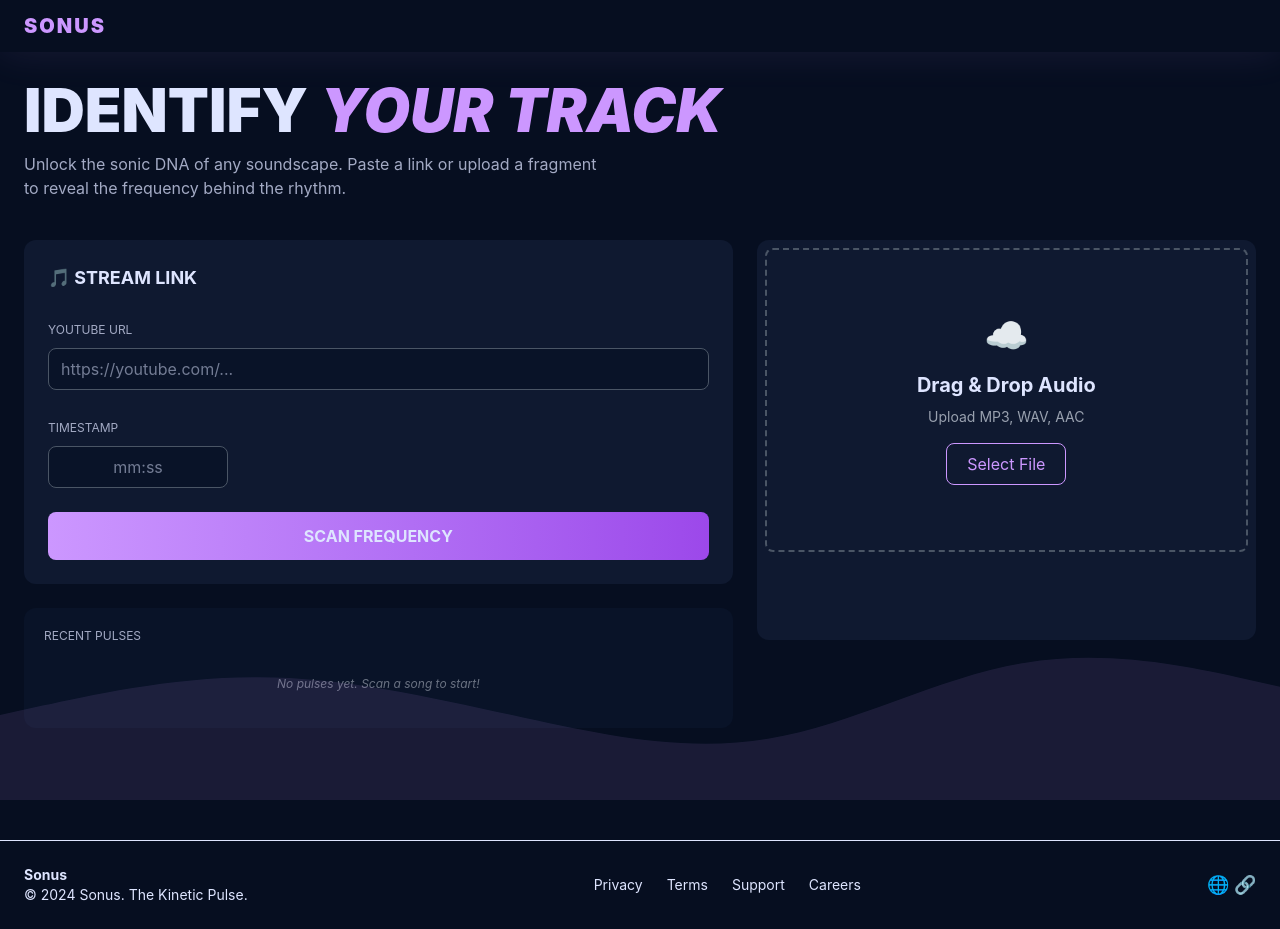
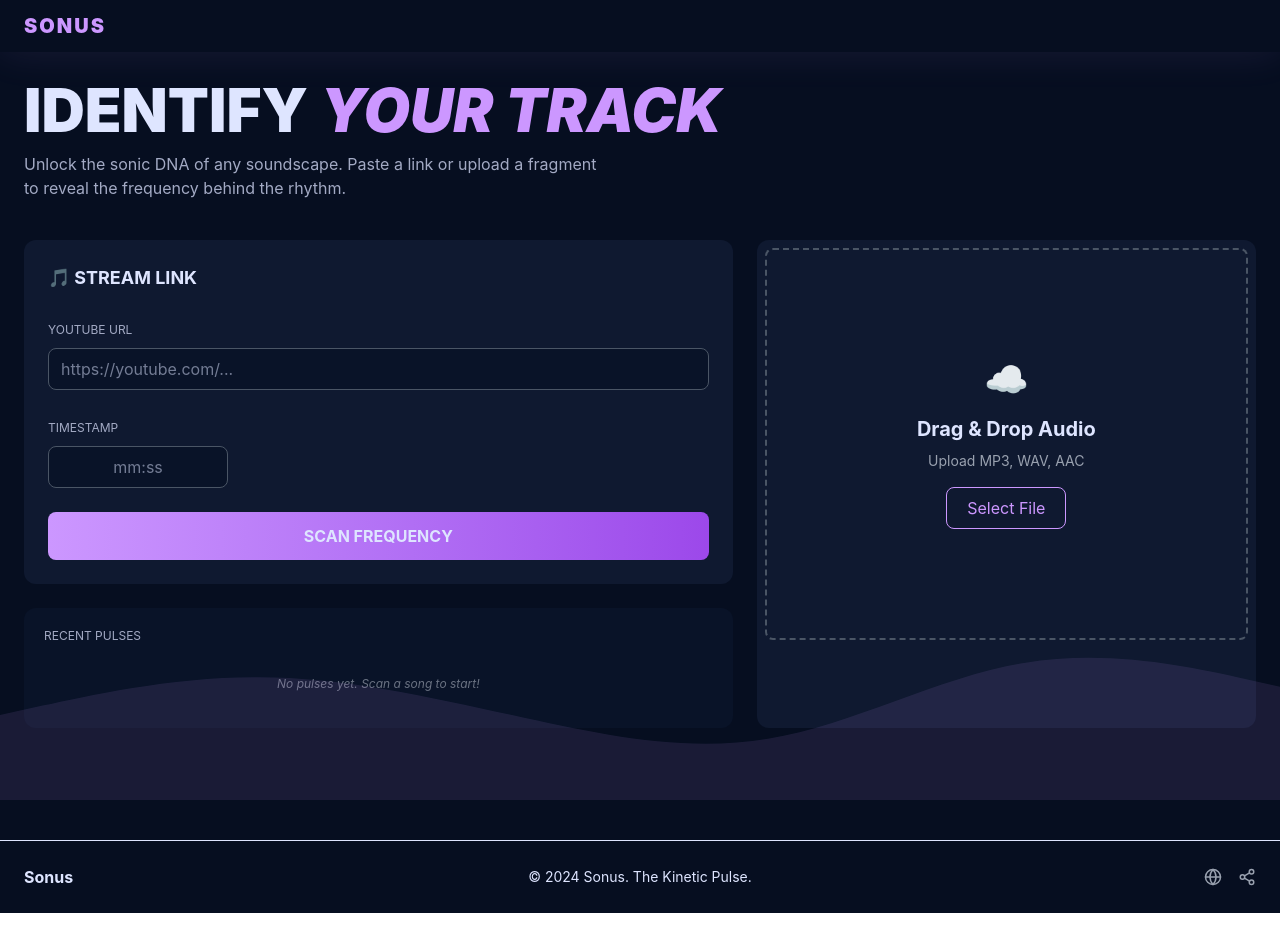
Before and after one commit to TuheliRay/Sonus, a React (Vite) app in the folder frontend/: page / in a window 1280 px wide. Built offline with nearby package versions, Linux system fonts and the light colour scheme.

Commit message:
Complete Frontend

```diff
--- a/frontend/src/App.jsx
+++ b/frontend/src/App.jsx
@@ -1,10 +1,23 @@
+import { useState } from "react";
 import Navbar from "./components/Navbar";
 import Hero from "./components/Hero";
 import StreamInput from "./components/StreamInput";
 import UploadSection from "./components/UploadSection";
 import Footer from "./components/Footer";
+import RecentPulses from "./components/RecentPulses";
 
 export default function App() {
+  const [pulses, setPulses] = useState([]);
+
+  const addPulse = (data) => {
+    const pulse = {
+      ...data,
+      timestamp: Date.now(),
+      timeAgo: "Just now"
+    };
+    setPulses(prev => [pulse, ...prev]);
+  };
+
   return (
     <div className="bg-[#060e20] text-[#dee5ff] min-h-screen font-body">
       <Navbar />
@@ -13,12 +26,13 @@ export default function App() {
         <Hero />
 
         <div className="grid grid-cols-1 lg:grid-cols-12 gap-6 items-start">
-          <div className="lg:col-span-7">
-            <StreamInput />
+          <div className="lg:col-span-7 flex flex-col gap-6">
+            <StreamInput onAddPulse={addPulse} />
+            <RecentPulses pulses={pulses} />
           </div>
 
           <div className="lg:col-span-5">
-            <UploadSection />
+            <UploadSection onAddPulse={addPulse} />
           </div>
         </div>
       </main>
--- a/frontend/src/components/Footer.jsx
+++ b/frontend/src/components/Footer.jsx
@@ -1,20 +1,19 @@
+import { Globe, Share2 } from 'lucide-react';
+
 export default function Footer() {
   return (
-    <footer className="mt-16 border-t border-border px-6 py-6 flex flex-col md:flex-row justify-between items-center text-sm text-textSub gap-4">
-      <div>
-        <div className="text-primaryFrom font-bold">Sonus</div>
+    <footer className="mt-16 border-t border-border px-6 py-6 flex flex-col md:flex-row items-center justify-between text-sm text-textSub gap-4 w-full">
+      <div className="w-full md:w-1/3 flex justify-center md:justify-start">
+        <div className="text-primaryFrom font-bold text-base">Sonus</div>
+      </div>
+
+      <div className="w-full md:w-1/3 flex justify-center text-center">
         <p>© 2024 Sonus. The Kinetic Pulse.</p>
       </div>
 
-      <div className="flex gap-6">
-        <a href="#">Privacy</a>
-        <a href="#">Terms</a>
-        <a href="#">Support</a>
-        <a href="#">Careers</a>
-      </div>
-
-      <div className="flex gap-4 text-lg">
-        🌐 🔗
+      <div className="w-full md:w-1/3 flex justify-center md:justify-end gap-4 text-gray-400">
+        <Globe size={18} className="cursor-pointer hover:text-gray-200 transition-colors" />
+        <Share2 size={18} className="cursor-pointer hover:text-gray-200 transition-colors" />
       </div>
     </footer>
 
--- /dev/null
+++ b/frontend/src/components/RecentPulses.jsx
@@ -0,0 +1,25 @@
+export default function RecentPulses({ pulses }) {
+  return (
+    <div className="bg-[#091328] rounded-xl p-5">
+      <h3 className="text-xs text-[#a3aac4] uppercase mb-4">
+        Recent Pulses
+      </h3>
+      <div className="space-y-3">
+        {pulses.length === 0 ? (
+          <p className="text-xs text-gray-500 italic text-center py-4">
+            No pulses yet. Scan a song to start!
+          </p>
+        ) : (
+          pulses.map((pulse, index) => (
+            <div key={index} className="p-3 bg-[#0f1930] rounded-lg flex justify-between border-l-2 border-[#c084fc]">
+              <div>
+                <p className="font-bold text-sm">{pulse.title || "Unknown Track"}</p>
+                <p className="text-xs text-gray-400">{pulse.artist || "Unknown Artist"} • {pulse.timeAgo}</p>
+              </div>
+            </div>
+          ))
+        )}
+      </div>
+    </div>
+  );
+}
--- a/frontend/src/components/ResultCard.jsx
+++ /dev/null
@@ -1,71 +0,0 @@
-export default function ResultCard() {
-  return (
-    <div className="grid grid-cols-1 lg:grid-cols-12 gap-10 items-center w-full">
-
-      {/* LEFT: Artwork */}
-      <div className="lg:col-span-5 relative group">
-
-        {/* Glow */}
-        <div className="absolute -inset-4 bg-gradient-to-r from-primaryFrom to-primaryTo opacity-20 blur-3xl rounded-full group-hover:opacity-30 transition" />
-
-        {/* Image */}
-        <div className="relative rounded-xl overflow-hidden bg-card border border-border aspect-square shadow-2xl">
-
-          <img
-            src="https://images.unsplash.com/photo-1505740420928-5e560c06d30e"
-            alt="Album Art"
-            className="w-full h-full object-cover"
-          />
-
-          {/* Match Badge */}
-          <div className="absolute top-4 left-4 flex items-center gap-2 bg-bg/80 backdrop-blur px-4 py-2 rounded-full border border-purple-400/20">
-            <span className="w-2 h-2 bg-purple-400 rounded-full animate-pulse" />
-            <span className="text-xs font-bold uppercase tracking-widest text-purple-300">
-              Match 99%
-            </span>
-          </div>
-        </div>
-      </div>
-
-      {/* RIGHT: Info */}
-      <div className="lg:col-span-7 space-y-8">
-
-        {/* Title */}
-        <div>
-          <h1 className="text-4xl sm:text-6xl md:text-7xl font-heading font-black leading-none">
-            Midnight City
-          </h1>
-
-          <h2 className="text-2xl sm:text-3xl text-textSub mt-2">
-            M83
-          </h2>
-        </div>
-
-        {/* Actions */}
-        <div className="grid grid-cols-1 sm:grid-cols-2 gap-4">
-
-          {/* Spotify */}
-          <button className="h-14 rounded-xl font-bold flex items-center justify-center gap-2 bg-gradient-to-r from-primaryFrom to-primaryTo hover:shadow-[0_0_25px_rgba(168,85,247,0.6)] transition active:scale-95">
-            ▶ Listen on Spotify
-          </button>
-
-          {/* YouTube */}
-          <button className="h-14 rounded-xl font-bold bg-card border border-border hover:bg-[#222c44] transition active:scale-95">
-            📺 Watch on YouTube
-          </button>
-
-          {/* Identify Another */}
-          <button className="sm:col-span-2 flex justify-between items-center border-b border-border py-4 group">
-            <span className="text-textSub uppercase text-sm font-bold group-hover:text-primaryFrom transition">
-              Identify Another Track
-            </span>
-
-            <span className="group-hover:translate-x-2 transition">
-              →
-            </span>
-          </button>
-        </div>
-      </div>
-    </div>
-  );
-}
--- a/frontend/src/components/ResultPage.jsx
+++ /dev/null
@@ -1,28 +0,0 @@
-import Navbar from "../components/Navbar";
-import ResultCard from "../components/ResultCard";
-import Footer from "../components/Footer";
-
-export default function ResultPage() {
-  return (
-    <div className="bg-bg text-textMain min-h-screen flex flex-col relative overflow-hidden">
-
-      {/* Background Wave */}
-      <div className="absolute bottom-0 w-full opacity-20 pointer-events-none">
-        <svg viewBox="0 0 1440 320">
-          <path
-            fill="#a855f7"
-            d="M0,224L80,208C160,192,320,160,480,165.3C640,171,800,213,960,218.7C1120,224,1280,192,1360,176L1440,160L1440,320L0,320Z"
-          />
-        </svg>
-      </div>
-
-      <Navbar />
-
-      <main className="pt-28 pb-16 px-4 sm:px-6 max-w-7xl mx-auto flex-1 flex items-center">
-        <ResultCard />
-      </main>
-
-      <Footer />
-    </div>
-  );
-}
--- a/frontend/src/components/StreamInput.jsx
+++ b/frontend/src/components/StreamInput.jsx
@@ -1,46 +1,38 @@
 import { useState } from "react";
-export default function StreamInput() {
-  const [url , setUrl] = useState("");
-  const [timestamp , setTimestamp] = useState("");
-  const [isLoading , setIsLoading] = useState(false);
-  const [error , setError] = useState(null);
-  // An array state to store the session history
-  const [pulses, setPulses] = useState([]);
+export default function StreamInput({ onAddPulse }) {
+  const [url, setUrl] = useState("");
+  const [timestamp, setTimestamp] = useState("");
+  const [isLoading, setIsLoading] = useState(false);
+  const [error, setError] = useState(null);
 
   const handleScan = async () => {
-    if(!url)
+    if (!url)
       return alert("Please enter a youtube video or shorts link");
     setIsLoading(true);
     setError(null);
-    try{
+    try {
       //response - entire HTTP object returned by server
-      const response = await fetch("http://localhost:5000/identify" , {
-      method : "POST",
-      headers: {"Content-Type" : "application/json"},
-      body: JSON.stringify({url , start_time: timestamp})
+      const response = await fetch("http://localhost:5000/identify", {
+        method: "POST",
+        headers: { "Content-Type": "application/json" },
+        body: JSON.stringify({ url, start_time: timestamp })
       });
       const data = await response.json();
-    if(response.ok){
-      const pulse = {
-        ...data,
-        timestamp: Date.now(),
-        timeAgo: "Just now"
-      }
-      //set the current pulse to the top of the list
-      setPulses(prev => [pulse , ...prev]);
+      if (response.ok) {
+        onAddPulse(data);
         //clear input fields after result is returned
         setUrl("");
         setTimestamp("");
       }
-    else{
+      else {
         setError(data.error || "Frequency alignment failed. Please try again.")
       }
     }
-  catch(err){
+    catch (err) {
       console.error(err);
       setError("An unexpected error occurred. Please try again.");
     }
-  finally{
+    finally {
       setIsLoading(false);
     }
   };
@@ -65,8 +57,8 @@ export default function StreamInput() {
             </label>
             <input
               type="text"
-              value = {url}
-              onChange = {(e) => setUrl(e.target.value)}
+              value={url}
+              onChange={(e) => setUrl(e.target.value)}
               placeholder="https://youtube.com/..."
               className="w-full mt-2 px-3 py-2 bg-[#091328] border border-gray-600 rounded-lg focus:outline-none focus:border-[#c084fc]"
             />
@@ -79,15 +71,15 @@ export default function StreamInput() {
             </label>
             <input
               type="text"
-              value = {timestamp}
-              onChange = {(e) => setTimestamp(e.target.value)}
+              value={timestamp}
+              onChange={(e) => setTimestamp(e.target.value)}
               placeholder="mm:ss"
               className="w-full mt-2 px-3 py-2 text-center bg-[#091328] border border-gray-600 rounded-lg focus:outline-none focus:border-[#c084fc]"
             />
           </div>
 
           <button
-          onClick = {handleScan}
+            onClick={handleScan}
             disabled={isLoading}
             className="w-full py-3 rounded-lg bg-linear-to-r from-[#cc97ff] to-[#9c48ea] font-bold">
             {isLoading ? "Scanning..." : "SCAN FREQUENCY"}
@@ -95,28 +87,6 @@ export default function StreamInput() {
         </div>
       </div>
 
-      {/* Recent */}
-      <div className="bg-[#091328] rounded-xl p-5">
-        <h3 className="text-xs text-[#a3aac4] uppercase mb-4">
-          Recent Pulses
-        </h3>
-        <div className="space-y-3">
-          {pulses.length === 0 ? (
-            <p className="text-xs text-gray-500 italic text-center py-4">
-              No pulses yet. Scan a song to start!
-            </p>
-          ) : (
-            pulses.map((pulse, index) => (
-              <div key={index} className="p-3 bg-[#0f1930] rounded-lg flex justify-between border-l-2 border-[#c084fc]">
-                <div>
-                  <p className="font-bold text-sm">{pulse.title || "Unknown Track"}</p>
-                  <p className="text-xs text-gray-400">{pulse.artist || "Unknown Artist"} • {pulse.timeAgo}</p>
-                </div>
-              </div>
-            ))
-          )}
-        </div>
-      </div>
     </section>
   );
 }
--- a/frontend/src/components/UploadSection.jsx
+++ b/frontend/src/components/UploadSection.jsx
@@ -1,9 +1,9 @@
-import { useState , useRef } from "react";
-export default function UploadSection() {
-  const [file , setFile] = useState(null);
-  const [progress , setProgress] = useState(0);
-  const [isProcessing , setIsProcessing] = useState(false);
-  const [error , setError] = useState(null);
+import { useState, useRef } from "react";
+export default function UploadSection({ onAddPulse }) {
+  const [file, setFile] = useState(null);
+  const [progress, setProgress] = useState(0);
+  const [isProcessing, setIsProcessing] = useState(false);
+  const [error, setError] = useState(null);
   const [scanResult, setScanResult] = useState(null);
   const progressInterval = useRef(null);
 
@@ -15,28 +15,31 @@ export default function UploadSection() {
     //setInterval returns an ID and stores it in the ref
     progressInterval.current = setInterval(() => {
       setProgress(prev => {
-        if(prev >= 92){
+        if (prev >= 92) {
           clearInterval(progressInterval.current);
           return 92;
         }
         const increment = Math.random() * 5;
         return prev + increment;
       })
-    } , 600)
+    }, 600)
   }
 
   const handleUpload = async (e) => {
     const selectedFile = e.target.files[0]
-    if(!selectedFile)
+    if (!selectedFile)
       return;
     setFile(selectedFile);
     startSimulatedProgress();
 
+    //formdata = send data to a server in the same format as html form
+    //used because normal JSON cannot send audio files
+    //most backends expect file uploads as formd data
     const formData = new FormData();
-    formData.append("audio" , selectedFile);
+    formData.append("audio", selectedFile);
 
-    try{
-      const response = await fetch("http://localhost:5000/identify-upload" , {
+    try {
+      const response = await fetch("http://localhost:5000/identify-upload", {
         method: "POST",
         body: formData
       });
@@ -44,38 +47,39 @@ export default function UploadSection() {
       const data = await response.json();
       clearInterval(progressInterval.current);
 
-    if(response.ok){
+      if (response.ok) {
         setProgress(100);
         setTimeout(() => {
           setIsProcessing(false);
-        if(!data.error){
+          if (!data.error) {
             setScanResult("success");
+            if (onAddPulse) onAddPulse(data);
           } else {
             setScanResult("not_recognized");
           }
         }, 700);
       }
-    else{
+      else {
         setIsProcessing(false);
         setError(data.error || "Failed to process audio file");
       }
     }
-    catch(err){
+    catch (err) {
       console.error(err);
       setIsProcessing(false);
       setError("An unexpected error occurred. Please try again.");
     }
   }
   return (
-    <div className="bg-[#0f1930] rounded-xl p-2 min-h-[400px] flex flex-col">
+    <div className="bg-[#0f1930] rounded-xl p-2 min-h-[350px] lg:min-h-[488px] flex flex-col h-full">
 
       <div className="flex-1 border-2 border-dashed border-gray-600 rounded-lg flex flex-col items-center justify-center p-6 text-center">
         <input
-        type = "file"
-        id = "upload-audio"
+          type="file"
+          id="upload-audio"
           hidden
-        onChange = {handleUpload}
-        accept = "audio/*"
+          onChange={handleUpload}
+          accept="audio/*"
         />
 
         <div className="text-4xl mb-4">☁️</div>
@@ -95,7 +99,11 @@ export default function UploadSection() {
 
       {/* Progress / Result */}
       <div className="p-4 min-h-[80px] flex flex-col justify-center">
-        {scanResult ? (
+        {error ? (
+          <div className="p-3 bg-red-500/10 border border-red-500/50 rounded-lg text-red-400 text-sm text-center animate-fade-in">
+            {error}
+          </div>
+        ) : scanResult ? (
           <div className="text-center animate-fade-in">
             {scanResult === "success"
               ? <p className="text-[#cc97ff] text-sm font-semibold tracking-wide">You can find your song in the recent pulses section</p>
```
Lines whose indentation alone changed are shown as unchanged.
